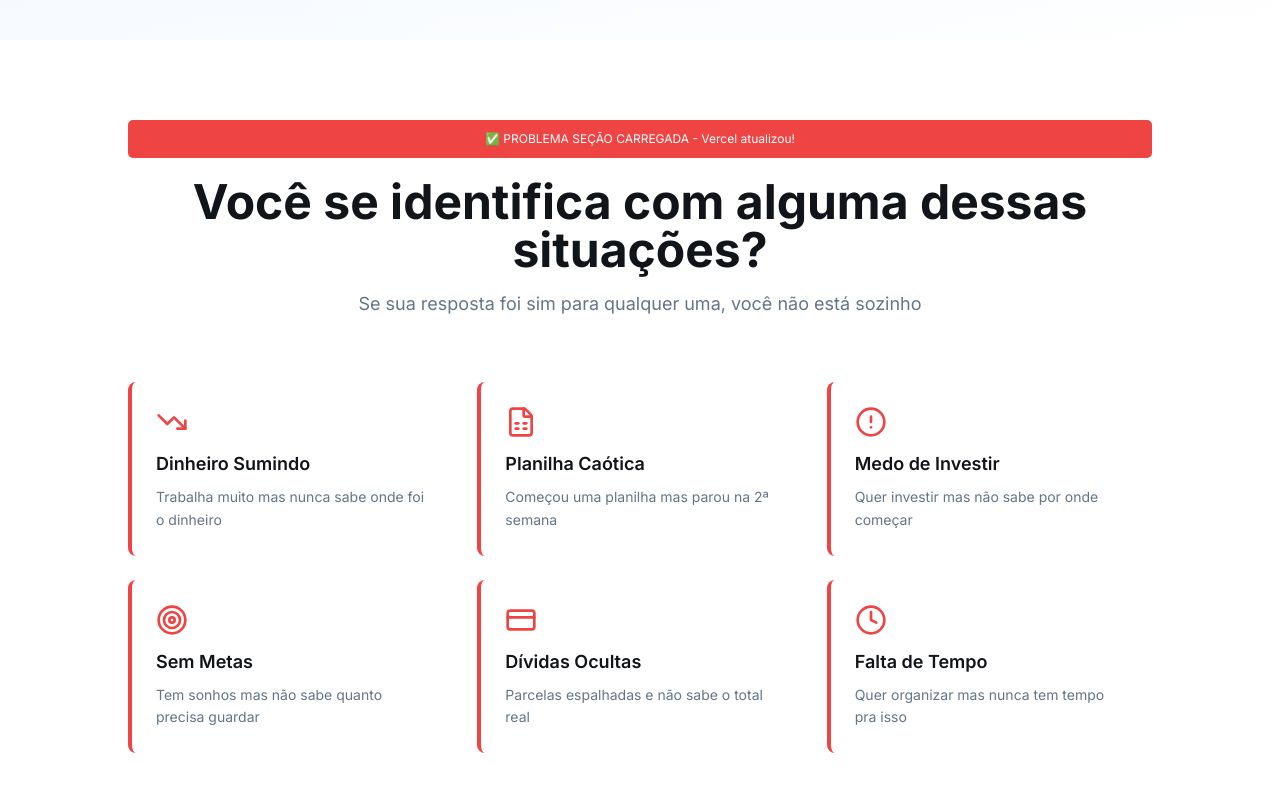
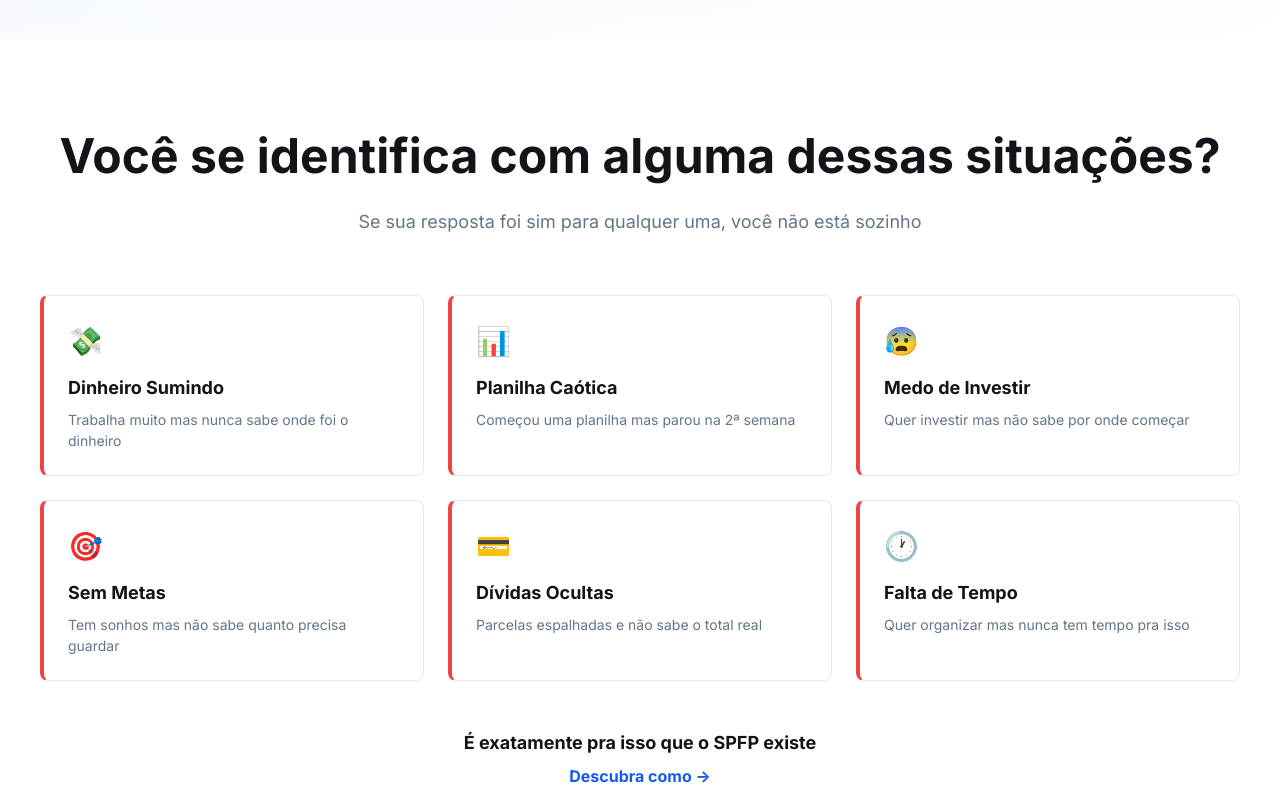
Before and after one commit to LuisF0693/SPFP, a React (Vite) app: page /transforme in a window 1280 px wide. Shown: the part 760-1560 px from the top of the page. Built offline with nearby package versions, Linux system fonts and the light colour scheme; a web font is replaced by a local one.

Commit message:
fix: reescrever ProblemSection com HTML inline puro - sem imports complexos
Versão super simples com apenas React e HTML inline (sem lucide-react, framer-motion, tailwind classes).
Isso vai testar se o problema é com as importações ou com Suspense/lazy loading.

```diff
--- a/src/components/landing/ProblemSection.tsx
+++ b/src/components/landing/ProblemSection.tsx
@@ -1,102 +1,61 @@
 import React from 'react';
-import { motion } from 'framer-motion';
-import {
-  TrendingDown,
-  FileSpreadsheet,
-  AlertCircle,
-  Target,
-  CreditCard,
-  Clock,
-} from 'lucide-react';
-
-const painPoints = [
-  {
-    id: 'disappearing-money',
-    icon: TrendingDown,
-    title: 'Dinheiro Sumindo',
-    description: 'Trabalha muito mas nunca sabe onde foi o dinheiro',
-  },
-  {
-    id: 'chaotic-spreadsheet',
-    icon: FileSpreadsheet,
-    title: 'Planilha Caótica',
-    description: 'Começou uma planilha mas parou na 2ª semana',
-  },
-  {
-    id: 'investment-fear',
-    icon: AlertCircle,
-    title: 'Medo de Investir',
-    description: 'Quer investir mas não sabe por onde começar',
-  },
-  {
-    id: 'no-goals',
-    icon: Target,
-    title: 'Sem Metas',
-    description: 'Tem sonhos mas não sabe quanto precisa guardar',
-  },
-  {
-    id: 'hidden-debt',
-    icon: CreditCard,
-    title: 'Dívidas Ocultas',
-    description: 'Parcelas espalhadas e não sabe o total real',
-  },
-  {
-    id: 'lack-of-time',
-    icon: Clock,
-    title: 'Falta de Tempo',
-    description: 'Quer organizar mas nunca tem tempo pra isso',
-  },
-];
 
 export const ProblemSection: React.FC = () => {
-  console.log('ProblemSection renderizado!');
   return (
-    <section className="py-20 px-4 bg-white">
-      <div className="max-w-5xl mx-auto">
-        <div className="text-center mb-16">
-          <div style={{ background: '#ef4444', color: 'white', padding: '10px', marginBottom: '20px', borderRadius: '5px', fontSize: '12px' }}>
-            ✅ PROBLEMA SEÇÃO CARREGADA - Vercel atualizou!
-          </div>
-          <h2 className="text-4xl md:text-5xl font-bold mb-4" style={{ color: '#111418' }}>
+    <section style={{ padding: '80px 20px', background: 'white' }}>
+      <div style={{ maxWidth: '1200px', margin: '0 auto' }}>
+        <div style={{ textAlign: 'center', marginBottom: '60px' }}>
+          <h2 style={{ fontSize: '48px', fontWeight: 'bold', marginBottom: '16px', color: '#111418' }}>
             Você se identifica com alguma dessas situações?
           </h2>
-          <p className="text-lg" style={{ color: '#637588' }}>
+          <p style={{ fontSize: '18px', color: '#637588' }}>
             Se sua resposta foi sim para qualquer uma, você não está sozinho
           </p>
         </div>
 
-        <div className="grid grid-cols-1 md:grid-cols-2 lg:grid-cols-3 gap-6 mb-12">
-          {painPoints.map((point) => {
-            const Icon = point.icon;
-            return (
-              <div
-                key={point.id}
-                className="rounded-lg p-6 hover:shadow-lg transition-all duration-300 group border-l-4"
-                style={{
-                  background: '#ffffff',
-                  borderLeftColor: '#ef4444',
-                  borderLeftWidth: '4px',
-                }}
-              >
-                <div className="mb-3 group-hover:scale-110 transition-transform duration-300">
-                  <Icon className="w-8 h-8" style={{ color: '#ef4444' }} />
-                </div>
-                <h3 className="text-lg font-semibold mb-2" style={{ color: '#111418' }}>
-                  {point.title}
-                </h3>
-                <p className="text-sm leading-relaxed" style={{ color: '#637588' }}>
-                  {point.description}
-                </p>
-              </div>
-            );
-          })}
+        <div style={{ display: 'grid', gridTemplateColumns: 'repeat(auto-fit, minmax(300px, 1fr))', gap: '24px', marginBottom: '48px' }}>
+          <div style={{ background: 'white', border: '1px solid #e6e8eb', borderLeft: '4px solid #ef4444', borderRadius: '8px', padding: '24px' }}>
+            <div style={{ fontSize: '28px', marginBottom: '12px' }}>💸</div>
+            <h3 style={{ fontSize: '18px', fontWeight: 'bold', marginBottom: '8px', color: '#111418' }}>Dinheiro Sumindo</h3>
+            <p style={{ fontSize: '14px', color: '#637588' }}>Trabalha muito mas nunca sabe onde foi o dinheiro</p>
+          </div>
+
+          <div style={{ background: 'white', border: '1px solid #e6e8eb', borderLeft: '4px solid #ef4444', borderRadius: '8px', padding: '24px' }}>
+            <div style={{ fontSize: '28px', marginBottom: '12px' }}>📊</div>
+            <h3 style={{ fontSize: '18px', fontWeight: 'bold', marginBottom: '8px', color: '#111418' }}>Planilha Caótica</h3>
+            <p style={{ fontSize: '14px', color: '#637588' }}>Começou uma planilha mas parou na 2ª semana</p>
+          </div>
+
+          <div style={{ background: 'white', border: '1px solid #e6e8eb', borderLeft: '4px solid #ef4444', borderRadius: '8px', padding: '24px' }}>
+            <div style={{ fontSize: '28px', marginBottom: '12px' }}>😰</div>
+            <h3 style={{ fontSize: '18px', fontWeight: 'bold', marginBottom: '8px', color: '#111418' }}>Medo de Investir</h3>
+            <p style={{ fontSize: '14px', color: '#637588' }}>Quer investir mas não sabe por onde começar</p>
+          </div>
+
+          <div style={{ background: 'white', border: '1px solid #e6e8eb', borderLeft: '4px solid #ef4444', borderRadius: '8px', padding: '24px' }}>
+            <div style={{ fontSize: '28px', marginBottom: '12px' }}>🎯</div>
+            <h3 style={{ fontSize: '18px', fontWeight: 'bold', marginBottom: '8px', color: '#111418' }}>Sem Metas</h3>
+            <p style={{ fontSize: '14px', color: '#637588' }}>Tem sonhos mas não sabe quanto precisa guardar</p>
+          </div>
+
+          <div style={{ background: 'white', border: '1px solid #e6e8eb', borderLeft: '4px solid #ef4444', borderRadius: '8px', padding: '24px' }}>
+            <div style={{ fontSize: '28px', marginBottom: '12px' }}>💳</div>
+            <h3 style={{ fontSize: '18px', fontWeight: 'bold', marginBottom: '8px', color: '#111418' }}>Dívidas Ocultas</h3>
+            <p style={{ fontSize: '14px', color: '#637588' }}>Parcelas espalhadas e não sabe o total real</p>
+          </div>
+
+          <div style={{ background: 'white', border: '1px solid #e6e8eb', borderLeft: '4px solid #ef4444', borderRadius: '8px', padding: '24px' }}>
+            <div style={{ fontSize: '28px', marginBottom: '12px' }}>🕐</div>
+            <h3 style={{ fontSize: '18px', fontWeight: 'bold', marginBottom: '8px', color: '#111418' }}>Falta de Tempo</h3>
+            <p style={{ fontSize: '14px', color: '#637588' }}>Quer organizar mas nunca tem tempo pra isso</p>
+          </div>
         </div>
 
-        <div className="text-center">
-          <p className="text-lg font-semibold mb-2" style={{ color: '#111418' }}>
+        <div style={{ textAlign: 'center' }}>
+          <p style={{ fontSize: '18px', fontWeight: 'bold', marginBottom: '8px', color: '#111418' }}>
             É exatamente pra isso que o SPFP existe
           </p>
-          <p className="font-semibold inline-flex items-center gap-2 hover:gap-3 transition-all" style={{ color: '#135bec' }}>
+          <p style={{ fontWeight: 'bold', color: '#135bec', display: 'inline-flex', alignItems: 'center', gap: '8px' }}>
             Descubra como →
           </p>
         </div>
```
